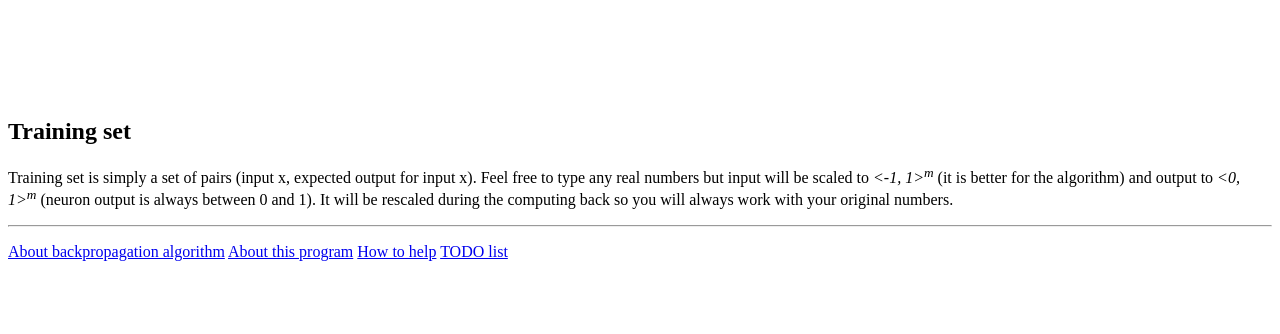
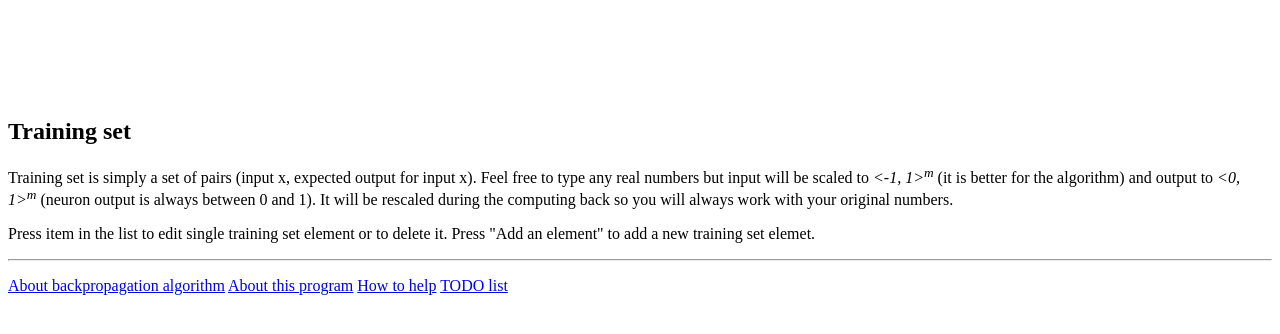
Before and after one commit to honzour/backpropagation, a PHP site: page /2.1/trainingset.php in a window 1280 px wide. Shown: the top 334 px of the page. Run offline with PHP 8.4, Linux system fonts and the light colour scheme.

Commit message:
doc update

```diff
--- a/web/2.1/anatomy.php
+++ b/web/2.1/anatomy.php
@@ -9,7 +9,7 @@ include 'google.php'
 ?>
 <H2>Network anatomy</H2>
 <P>
-You can edit the network anatomy here. The first layer is just an input so it is not a real neuron layer. The last layer is an output neuron layer, so the first and the last layer size must be exactly equal to the input and output dimension. Please note that one hidden layer is just enough for a basic backpropagation algorithm. Feel free to experiment with deeper networks but do not expect good results. Press '+' and '-' to change the neuron count, 'x' to delete the layer or 'Add layer' to add a new layer to the end.
+You can edit the network anatomy here. The first layer is just an input so it is not a real neuron layer. The last layer is an output neuron layer, so the first and the last layer size must be exactly equal to the input and output dimension. Please note that one hidden layer is just enough for a basic backpropagation algorithm. Feel free to experiment with deeper networks but do not expect good results. Press '+' and '-' to change the neuron count, 'delete' to delete the layer or 'Add layer' to add a new layer to the end.
 </P>
 <?
 include 'links.php'
--- a/web/2.1/trainingset.php
+++ b/web/2.1/trainingset.php
@@ -10,6 +10,10 @@ include 'google.php'
 <H2>Training set</H2>
 <P>
 Training set is simply a set of pairs (input x, expected output for input x). Feel free to type any real numbers but input will be scaled to <I>&lt;-1, 1&gt;<SUP>m</SUP></I> (it is better for the algorithm) and output to <I>&lt;0, 1&gt;<SUP>m</SUP></I> (neuron output is always between 0 and 1). It will be rescaled during the computing back so you will always work with your original numbers.
+</P>
+<P>
+Press item in the list to edit single training set element or to delete it. Press "Add an element" to add a new training set elemet.
+</P>
 <?
 include 'links.php'
 ?>
```
